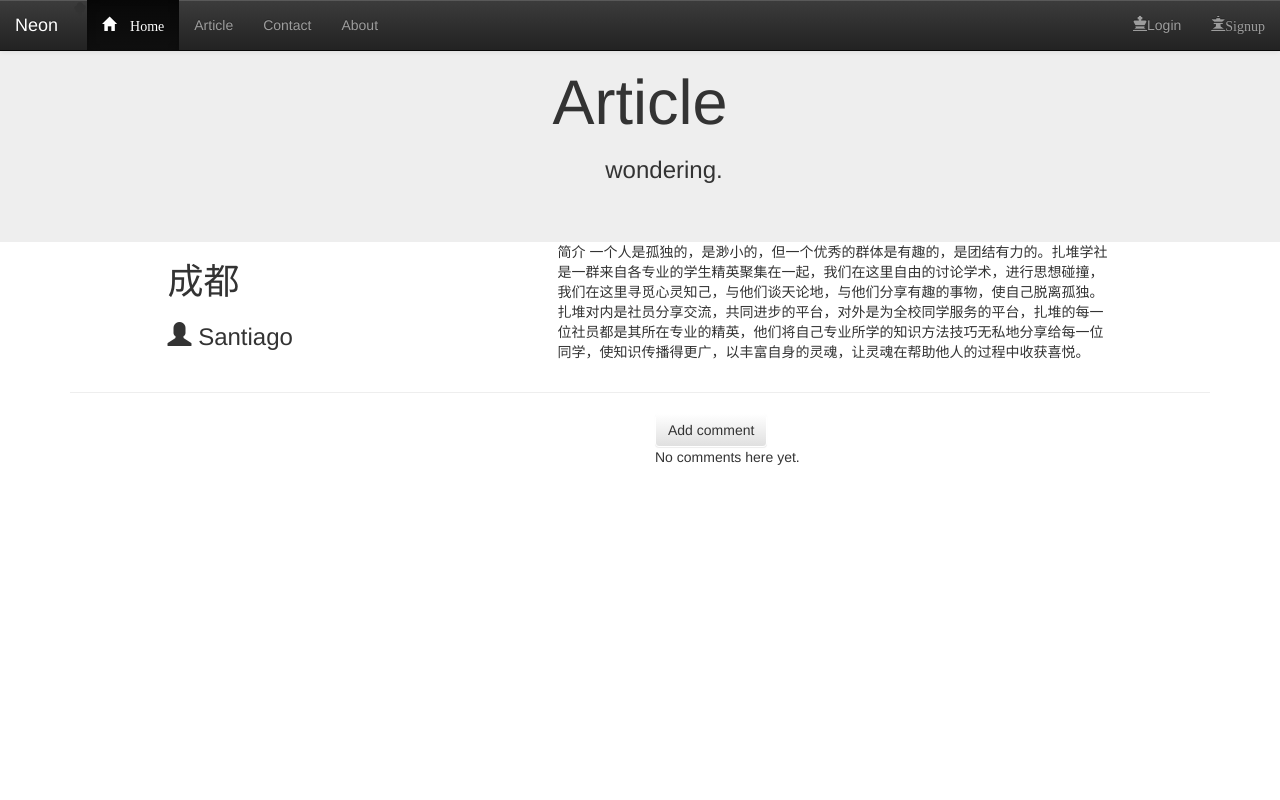
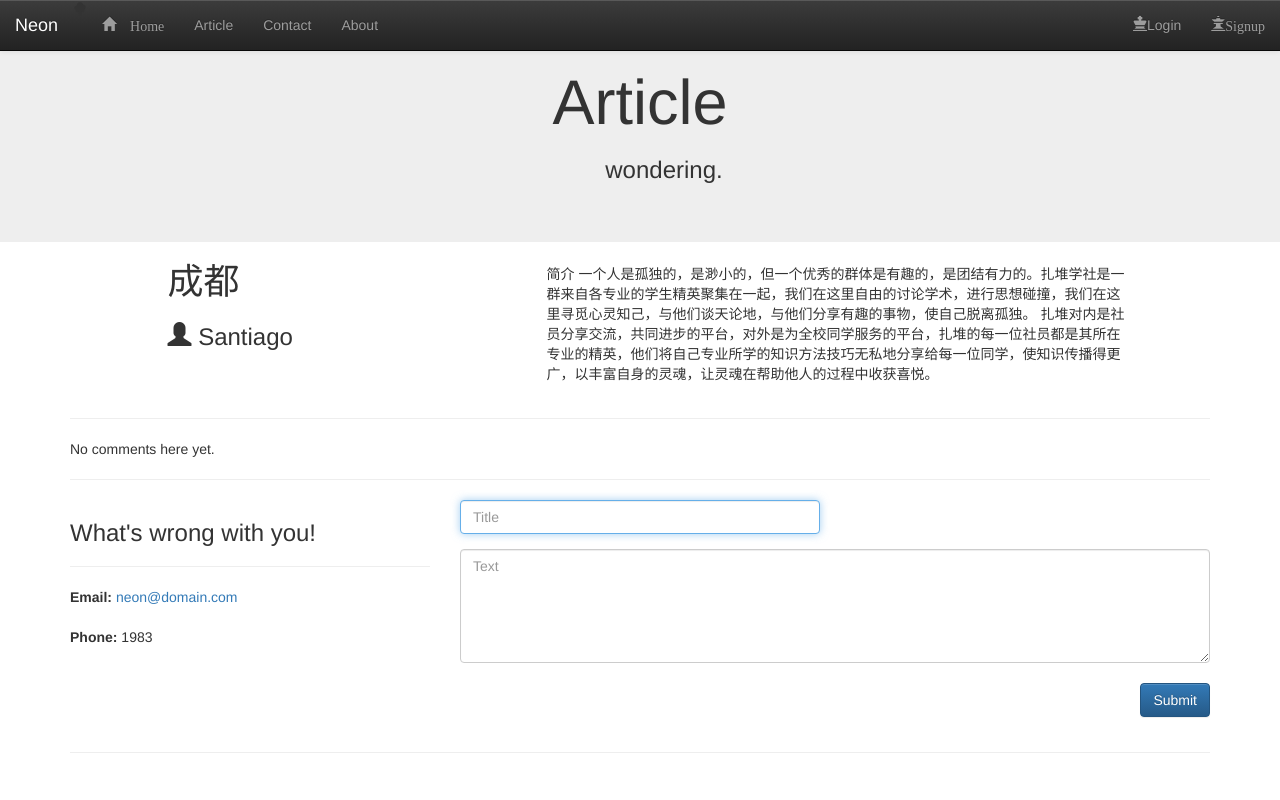
Before and after one commit to SantiagoYoung/Myblog, a Django app: page /blog/article/2/detail/ in a window 1280 px wide. Run offline with Django 3.2, Linux system fonts and the light colour scheme; data comes from the database, SQL or seed files in the repository; some libraries are stand-ins or nearby versions.

Commit message:
email format

```diff
--- a/Myblog/settings.py
+++ b/Myblog/settings.py
@@ -124,3 +124,9 @@ STATIC_ROOT = os.path.join(os.path.dirname(BASE_DIR),'static')
 # STATICFILES_DIRS =(
 #     os.path.join(os.path.dirname(BASE_DIR),'static')
 # )
+EMAIL_BACKEND = 'django.core.mail.backends.console.EmailBackend'
+DEFAULT_FROM_EMAIL = 'user@example.com'
+EMAIL_HOST_USER = ''
+EMAIL_HOST_PASSWORD = ''
+EMAIL_USER_TLS = False
+EMAIL_PORT = 1025
--- a/blog/forms.py
+++ b/blog/forms.py
@@ -22,3 +22,20 @@ class CommentForm(forms.ModelForm):
     class Meta:
         model = Comment
         fields = ('author', 'text',)
+
+
+class ContactForm(forms.Form):
+    name = forms.CharField(max_length=128, required=True)
+    email = forms.EmailField(required=True)
+    content = forms.CharField(
+        widget=forms.Textarea,
+        required=True
+    )
+    subject = forms.CharField(max_length=128, required=True)
+
+    # def __init__(self, *args, **kwargs):
+    #     super(ContactForm, self).__init__(*args, **kwargs)
+    #     self.fields['name'].label = 'Your name:'
+    #     self.fields['email'].label = 'Your email:'
+    #     self.fields['content'].label = 'Say something.'
+    #     self.fields['subject'].label = 'Subject:'
--- a/blog/static/css/base.css
+++ b/blog/static/css/base.css
@@ -59,3 +66,8 @@
 .comment{
     margin:20px 1px 20px 20px;
 }
+
+#article_content{
+    padding: 2px 2px 2px 2px;
+    margin: 20px 2px 2px 2px;
+}
--- a/blog/views.py
+++ b/blog/views.py
@@ -7,7 +7,7 @@ from django.contrib import auth
 from django.contrib.auth.models import User
 from django.contrib.auth.decorators import login_required
 from django.core.paginator import Paginator, EmptyPage, PageNotAnInteger
-
+from django.core.mail import send_mail
 # Create your views here.
 def homepage(request):
     article = Article.objects.all()
@@ -15,7 +15,7 @@ def homepage(request):
 
     content={
         'user':user,
-
+        'active_menu': 'homepage',
     }
 
     return  render(request, 'blog/homepage.html', content)
@@ -23,6 +23,9 @@ def homepage(request):
 
 def article(request):
     article = Article.objects.all()
+
+    category = Categoty.objects.all()
+
 
     paginator = Paginator(article, 3)
 
@@ -39,6 +42,9 @@ def article(request):
     content ={
 
         'article_page': article_page,
+        'paginator': paginator,
+        'category': category,
+        'active_menu':'articlepage',
 
 
     }
@@ -47,8 +53,31 @@ def article(request):
 
 def contact(request):
 
+    form = ContactForm()
 
-    content={}
+    if request.method =="POST":
+        form = ContactForm(request.POST)
+        if form.is_valid():
+            name = request.POST.get('name', '')
+            email = request.POST.get('email','')
+            message = request.POST.get('content','')
+            subject = request.POST.get('subject','')
+            send_mail(
+                (name, subject),
+                message,
+                email,
+                ['neon@gmail.com'],
+                fail_silently=True,
+            )
+            return redirect('contact')
+
+
+
+
+    content={
+        'active_menu': 'contactpage',
+        'form': form,
+    }
 
 
     return render(request, 'blog/contact.html', content)
@@ -59,7 +88,9 @@ def about(request):
 
 
 
-    content={}
+    content={
+        'active_menu': 'aboutpage',
+    }
 
 
     return render(request, 'blog/about.html', content)
@@ -68,9 +99,22 @@ def about(request):
 def article_detail(request, pk):
     article = get_object_or_404(Article, pk=pk)
 
+    if request.method == "POST":
+        form = CommentForm(request.POST)
+        if form.is_valid():
+            comment = form.save(commit=False)
+            comment.article = article
+            comment.save()
+            return redirect('detail', pk=article.pk)
+
+    else:
+        form = CommentForm()
+
     content ={
         'article': article,
+        'form':form,
     }
+
 
     return render(request, 'blog/article_detail.html',content)
 
@@ -103,7 +147,7 @@ def signup(request):
             else:
                 new_user = User.objects.create_user(password=password,username=username,
                                                     email=request.POST.get('email',''))
-                # new_user.save()
+                new_user.save()
                 state = 'success'
     content = {
         'state':state,
--- a/templates/blog/about.html
+++ b/templates/blog/about.html
@@ -10,12 +10,12 @@
 
 
 
-    <div class="jumbotron" id="about-text" style="background-image: {% static 'img/path.jpg' %}">
+    <div class="jumbotron" id="about-text" >
         <div class="container text-center">
 
 
-            <h1>Hello.</h1>
-            <h3>&emsp;&emsp;World.</h3>
+{#            <h1>Hello.</h1>#}
+{#            <h3>&emsp;&emsp;World.</h3>#}
 
         </div>
     </div>
--- a/templates/blog/article_detail.html
+++ b/templates/blog/article_detail.html
@@ -27,20 +27,23 @@
                 <a href="{% url 'delete' pk=article.pk %}"><span class="glyphicon glyphicon-remove"></span></a>
               {% endif %}
             </div>
-            <div class="col-md-6 ">
+            <div class="col-md-6 " id="article_content">
                 <p>{{ article.text }}</p>
             </div>
         </div>
 
         <hr>
-        <div class="row">
-            <div class="col-md-offset-6 col-md-4">
-            <a class="btn btn-default" href="{% url 'add_comment' pk=article.pk %}">Add comment</a>
+
+
+
+{#            <a class="btn btn-default" href="{% url 'add_comment' pk=article.pk %}">Add comment</a>#}
+
         {% for comment in article.comments.all %}
-            {% if user.is_authenticated or comment.approved_comment %}
+        {% if user.is_authenticated or comment.approved_comment %}
             <div class="comment">
-                <div class="date">
-                    {{ comment.created_date }}
+                <div class="row">
+                <div class="col-md-2 date">
+                {{ comment.created_date }}
                     {% if not comment.approved_comment %}
                         <a class="btn btn-default" href="{% url 'comment_remove' pk=comment.pk %}">
                             <span class="glyphicon glyphicon-remove"></span>
@@ -49,19 +52,73 @@
                             <span class="glyphicon glyphicon-ok"></span>
                         </a>
                     {% endif %}
+
+                <strong>{{ comment.author }}</strong>
                 </div>
-                <strong>{{ comment.author }}</strong>
-                <p>{{ comment.text|linebreaks }}</p>
+                <div class="col-md-8">
+                <p >{{ comment.text|linebreaks }}</p>
+                </div>
+
             </div>
-            {% endif %}
+            <hr />
+        </div>
+        {% endif %}
         {% empty %}
             <p>No comments here yet.</p>
         {% endfor %}
-            </div>
-        </div>
 
 
+
+    <hr />
+
+
+
+
+
+
+
+    <div class="row">
+        <div class="col-sm-4">
+                <h3>What's wrong with you!</h3>
+            <hr>
+        <address>
+        <strong>Email:</strong> <a href="mailto:#"> neon@domain.com</a><br><br>
+        <strong>Phone:</strong> 1983
+        </address>
+            </div>
+
+        <div class="col-sm-8 contact-form">
+
+        <form id="contact" method="post" class="form" role="form">
+             {% csrf_token %}
+                <div class="row">
+                <div class="col-xs-6 col-md-6 form-group">
+                <input class="form-control" id="name" name="author" placeholder="Title" type="text" required autofocus />
+            </div>
+{#        <div class="col-xs-6 col-md-6 form-group">#}
+{#            <input class="form-control" id="email" name="email" placeholder="Email" type="email" required />#}
+{#        </div>#}
+            </div>
+        <textarea class="form-control" id="message" name="text" placeholder="Text" rows="5"></textarea>
+        <br />
+        <div class="row">
+
+        <div class="col-xs-12 col-md-12 form-group">
+        <button class="btn btn-primary pull-right" type="submit">Submit</button>
+        </div>
+        </div>
+        </form>
     </div>
+</div>
+
+<hr />
+
+
+</div>
+
+
+
+
 
 
 
--- a/templates/blog/base.html
+++ b/templates/blog/base.html
@@ -39,11 +41,11 @@
         <div id="navbar" class="navbar-collapse collapse">
           <ul class="nav navbar-nav">
 
-            <li class="active"><a href="{% url 'homepage' %}">
+            <li class="" id="homepage"><a href="{% url 'homepage' %}">
                 <span class="glyphicon glyphicon-home"> Home</span></a></li>
-            <li><a href="{% url 'article' %}">Article</a></li>
-            <li><a href="{% url 'contact' %}">Contact</a></li>
-            <li><a href="{% url 'about' %}">About</a></li>
+            <li id="articlepage"><a href="{% url 'article' %}">Article</a></li>
+            <li id="contactpage"><a href="{% url 'contact' %}">Contact</a></li>
+            <li id="aboutpage"><a href="{% url 'about' %}">About</a></li>
           </ul>
 
       <!--    <form class="navbar-form navbar-right" role="search">
@@ -141,7 +143,9 @@
 
 
 
-
+<script type="text/javascript">
+    $('#{{active_menu}}').addClass("active");
+</script>
 
 
 </body>
```
Also changed, not shown: other parts of blog/static/css/base.css (+8 -1 lines), other parts of templates/blog/base.html (+3 -1 lines), templates/blog/add_comment.html (+42 -5 lines), templates/blog/article.html (+23 -11 lines), templates/blog/contact.html (+34 -9 lines), blog/static/img/bridge.jpg (added), blog/static/img/london.jpg (added), blog/static/img/young.jpg (added), blog/static/img/youngg.jpg (added), blog/static/img/youth.jpg (added), db.sqlite3.
